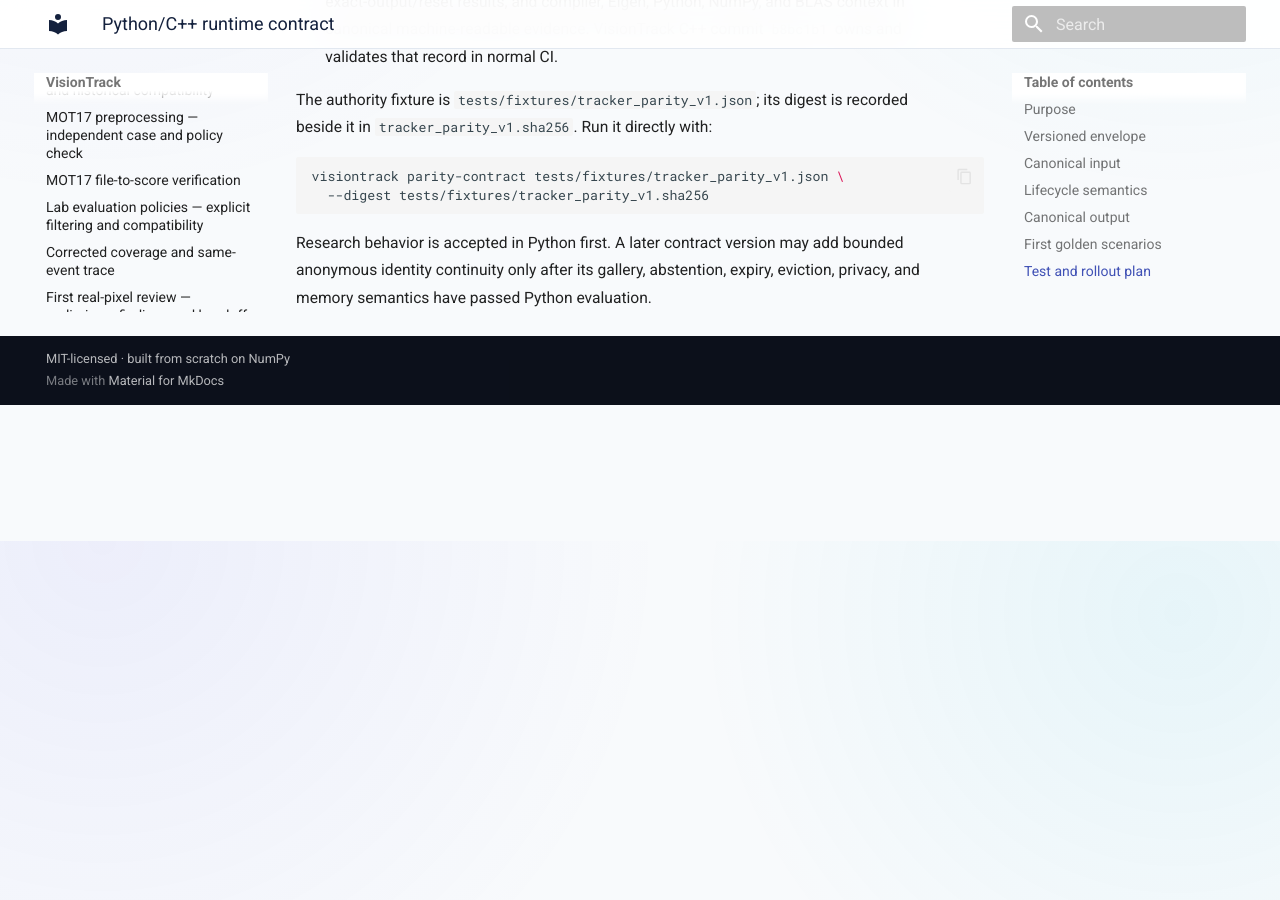
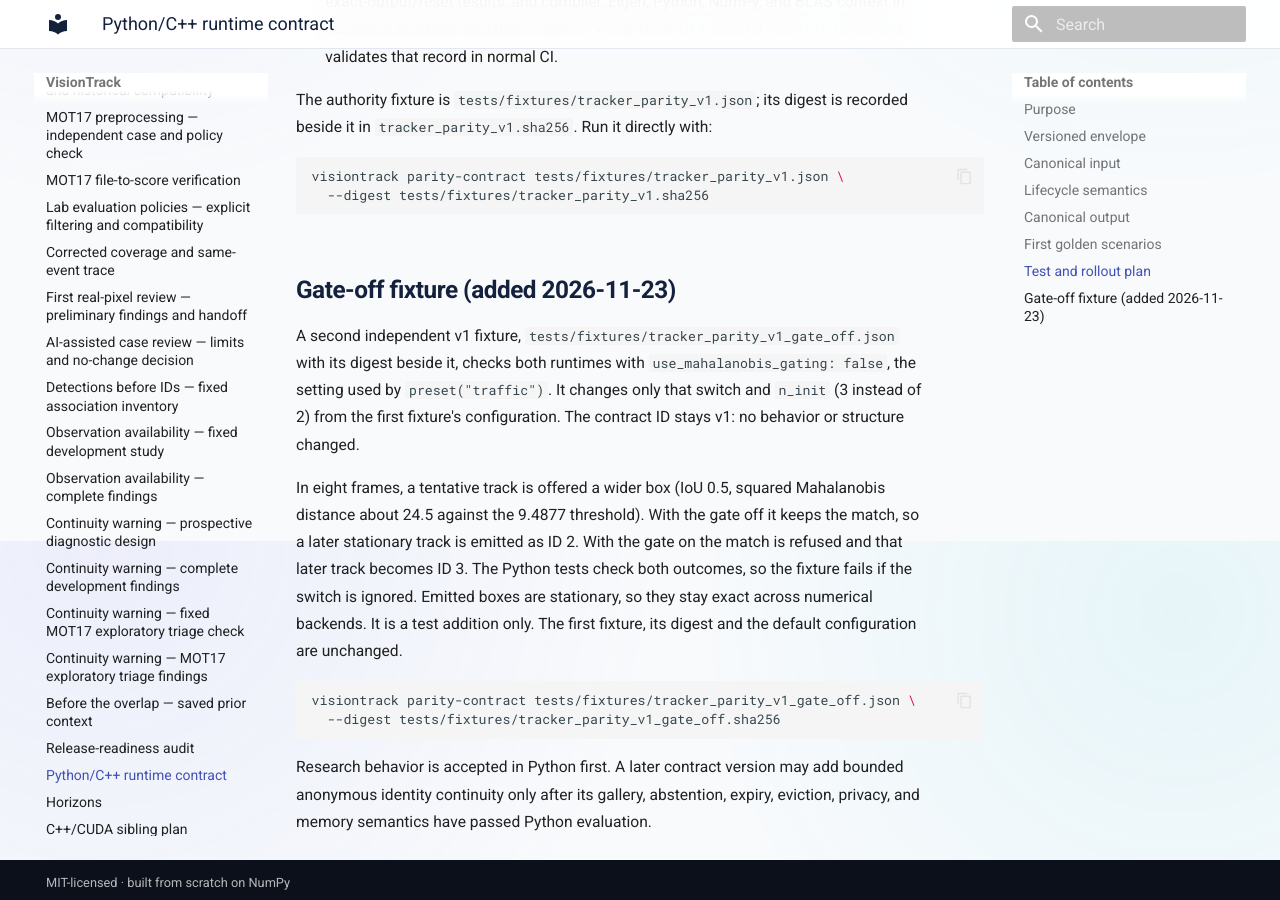
Before and after one commit to hulagerushikesh/visiontrack, an MkDocs documentation site: the page built from docs/CROSS_RUNTIME_CONTRACT.md, in a window 1280 px wide and 900 px high, scrolled down 3959 px. Built offline with MkDocs 1.6.1 and Material for MkDocs 9.7.7, drawn with Linux system fonts in a browser that asks for light colours.

Commit message:
Add a gate-off tracker parity fixture
A second independent v1 fixture runs the public tracker with the motion
gate off, the setting behind preset("traffic"). A tentative track is
offered a wider box that passes IoU but fails the gate: gate off emits
track 2, gate on emits track 3, and the tests check both so an ignored
switch fails. Emitted boxes are stationary and exact on every backend.
CI runs it through the parity-contract command. The first fixture, its
digest and the default configuration are unchanged.

````diff
--- a/docs/CROSS_RUNTIME_CONTRACT.md
+++ b/docs/CROSS_RUNTIME_CONTRACT.md
@@ -146,6 +146,29 @@ visiontrack parity-contract tests/fixtures/tracker_parity_v1.json \
   --digest tests/fixtures/tracker_parity_v1.sha256
 ```
 
+## Gate-off fixture (added 2026-11-23)
+
+A second independent v1 fixture,
+`tests/fixtures/tracker_parity_v1_gate_off.json` with its digest beside it,
+checks both runtimes with `use_mahalanobis_gating: false`, the setting used by
+`preset("traffic")`. It changes only that switch and `n_init` (3 instead of 2)
+from the first fixture's configuration. The contract ID stays v1: no behavior
+or structure changed.
+
+In eight frames, a tentative track is offered a wider box (IoU 0.5, squared
+Mahalanobis distance about 24.5 against the 9.4877 threshold). With the gate
+off it keeps the match, so a later stationary track is emitted as ID 2. With
+the gate on the match is refused and that later track becomes ID 3. The Python
+tests check both outcomes, so the fixture fails if the switch is ignored.
+Emitted boxes are stationary, so they stay exact across numerical backends.
+It is a test addition only. The first fixture, its digest and the default
+configuration are unchanged.
+
+```bash
+visiontrack parity-contract tests/fixtures/tracker_parity_v1_gate_off.json \
+  --digest tests/fixtures/tracker_parity_v1_gate_off.sha256
+```
+
 Research behavior is accepted in Python first. A later contract version may add
 bounded anonymous identity continuity only after its gallery, abstention,
 expiry, eviction, privacy, and memory semantics have passed Python evaluation.
````
Also changed, not shown: 4 other files.
